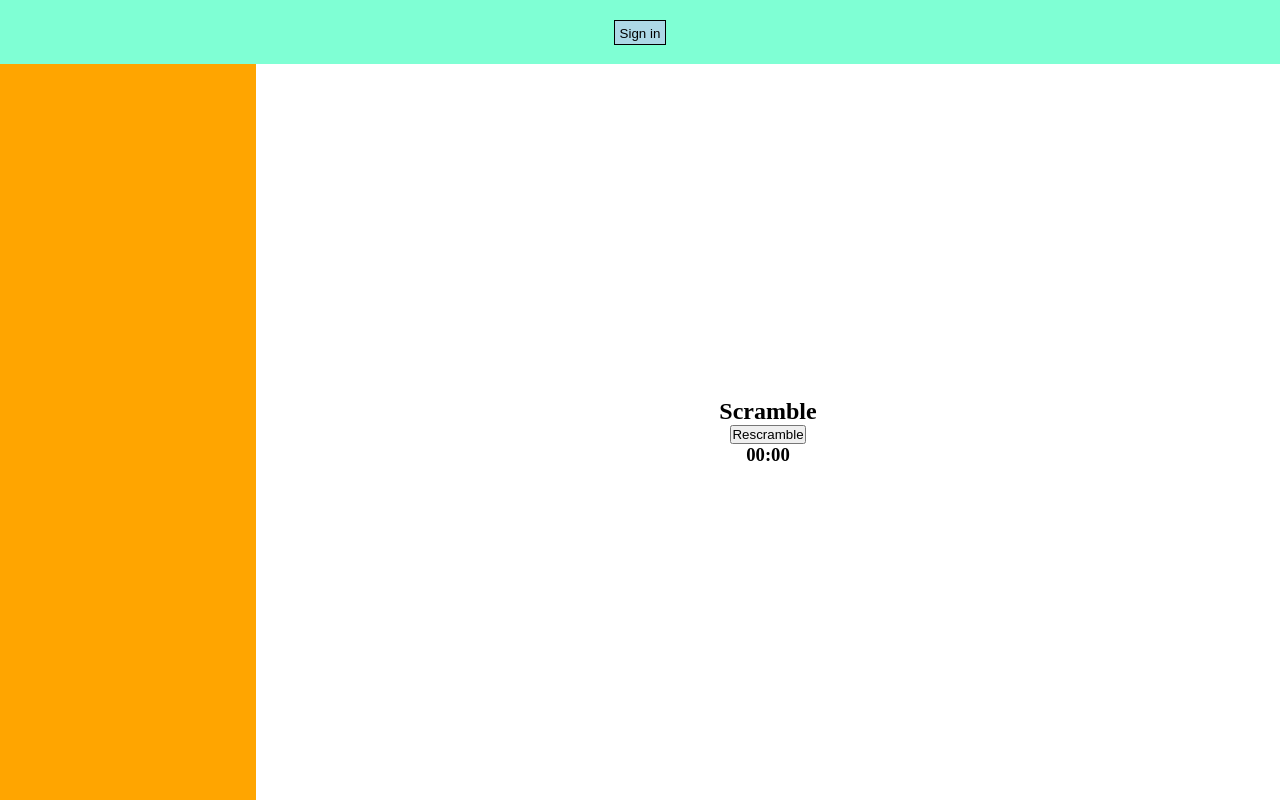
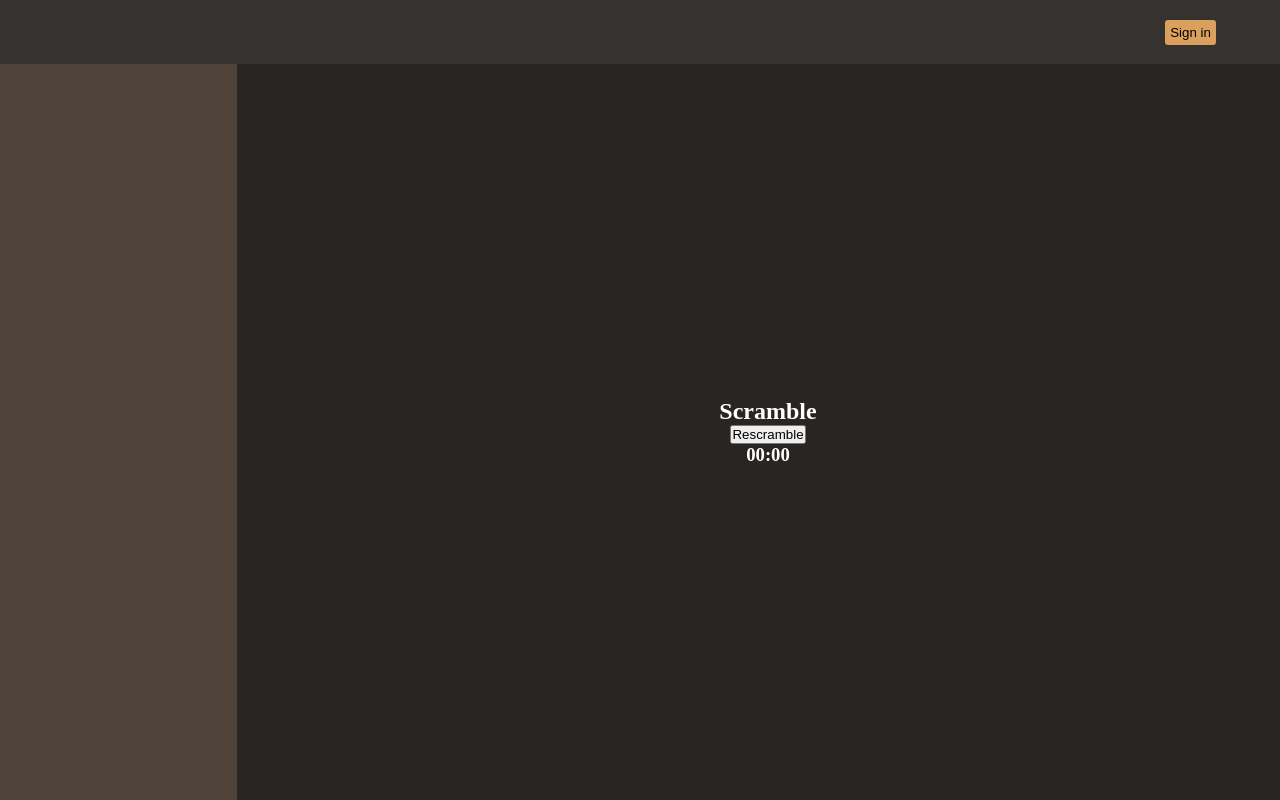
Before and after one commit to Duc01/Cuber.net, a website: page public/index.html in a window 1280 px wide. Drawn offline with Linux system fonts and the light colour scheme.

Commit message:
Added basic styles

```diff
--- a/public/index.html
+++ b/public/index.html
@@ -7,7 +7,7 @@
 	<meta name="viewport" content="width=device-width, initial-scale=1.0">
 	<title>Cuber</title>
 	<link rel="stylesheet" href="style.css">
-	<script src="dist/home.bundle.js" defer></script>
+	<!-- <script src="dist/home.bundle.js" defer></script> -->
 </head>
 
 <body>
--- a/public/style.css
+++ b/public/style.css
@@ -8,6 +8,8 @@
 	height: calc(100vh - 8vh);
 	display: grid;
 	grid-template-columns: 20% 1fr;
+	background-color: #282523;
+	color: white;
 }
 
 #play-area {
@@ -20,10 +22,10 @@
 #times {
 	height: 92vh;
 	overflow-y: scroll;
-	width: 20vw;
+	width: 18.5vw;
 	min-width: 200px;
 	max-width: 400px;
-	background: orange;
+	background: #50433a;
 }
 
 #menu {
@@ -33,21 +35,24 @@
 	height: 8vh;
 	min-height: 70 px;
 	max-height: 150px;
-	background-color: aquamarine;
+	background-color: #363230;
 }
 
 .sign-in {
-	border: 1px solid black;
+	margin-right: 5%;
+	margin-left: auto;
+	border-radius: 3px;
 	padding: 5px;
+	border: none;
 	height: 25px;
-	background-color: lightblue;
+	background-color: #db9f5e;
 }
 
 .score {
-	border: 1px solid black;
-	background-color: green;
+	/* border: 1px solid black; */
+	background-color: #6e5235;
 	width: 80%;
-	height: 300px;
+	height: 200px;
 	padding: 1em;
 	margin: 10px;
 }
```
